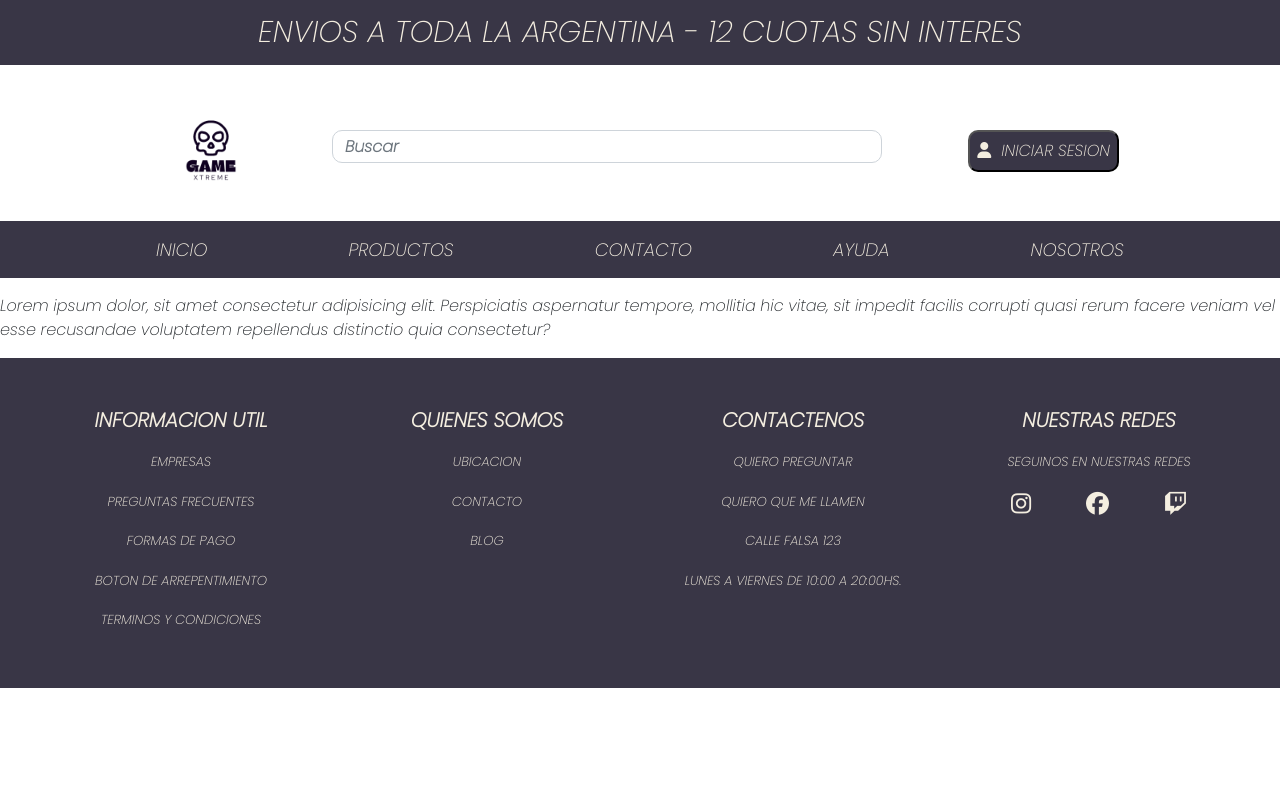
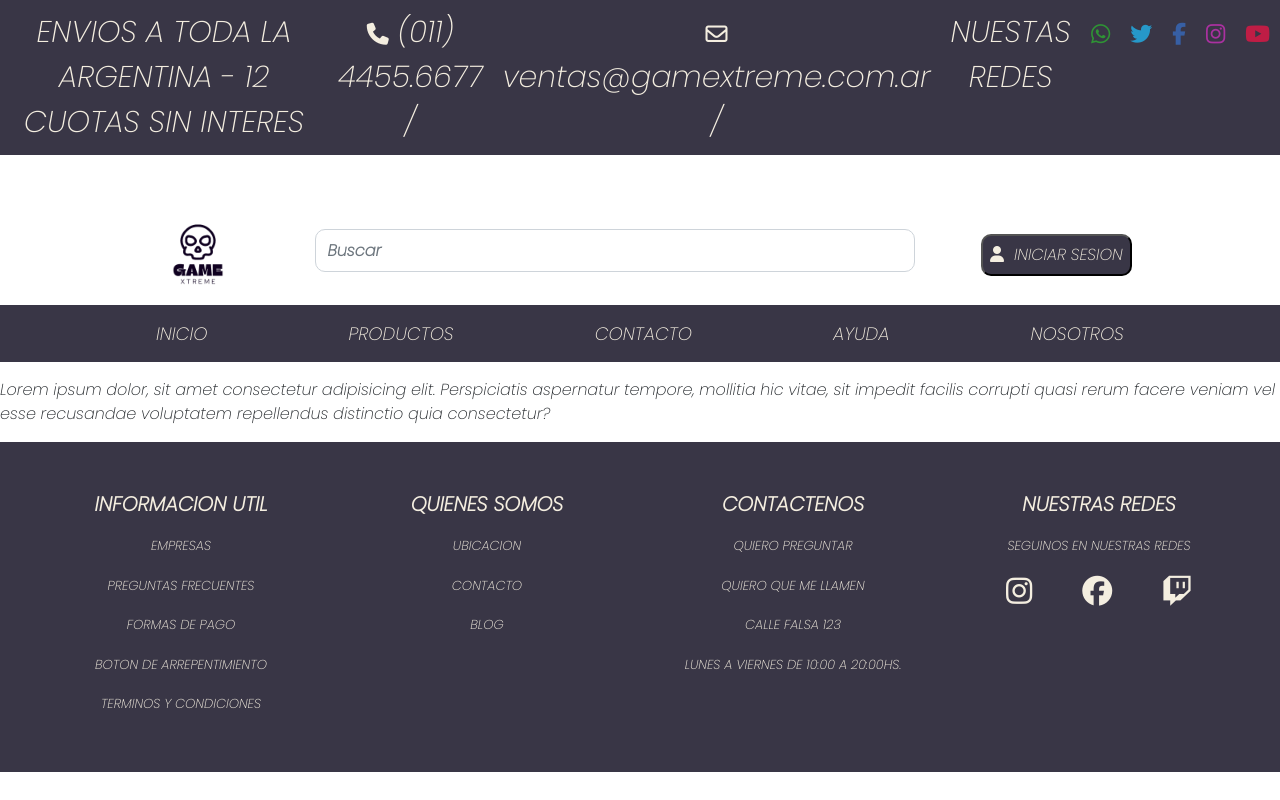
Before and after one commit to GereB92/Proyecto-Coder-DWEB, a website: page paginas/ayuda.html in a window 1280 px wide. Drawn offline with nearby package versions, Linux system fonts and the light colour scheme.

Commit message:
Agregue el menu arriba de todo y corregi erros de la pagina productos

```diff
--- a/paginas/ayuda.html
+++ b/paginas/ayuda.html
@@ -26,8 +26,20 @@
 </head>
 
 <body>
-    <header class="textoHeader">
-        <p>ENVIOS A TODA LA ARGENTINA - 12 CUOTAS SIN INTERES</p>
+    <header>
+        <div class="textoHeader">
+            <p>ENVIOS A TODA LA ARGENTINA - 12 CUOTAS SIN INTERES</p>
+            <div class="d-flex">
+                <p><i class="fas fa-phone"></i> (011) 4455.6677 /</p>
+                <p><i class="far fa-envelope"></i> ventas@gamextreme.com.ar /</p>
+                <p>NUESTAS REDES</p>
+                <p><i class="fab fa-whatsapp" style="color: #2f9335;"></i></p>
+                <p><i class="fab fa-twitter" style="color: #2698c9;"></i></p>
+                <p><i class="fab fa-facebook-f" style="color: #375fa4;"></i></p>
+                <p><i class="fab fa-instagram" style="color: #aa31a0;"></i></p>
+                <p><i class="fab fa-youtube" style="color: #bf1d45;"></i></p>
+            </div>
+        </div>
         <div class="contenedorLogo container">
             <img src="../imagenes/gamextreme.png" alt="">
             <input class="form-control" type="search" placeholder="Buscar">
--- a/scss/styles.scss
+++ b/scss/styles.scss
@@ -14,11 +14,19 @@
 
 /* HEADER */
 .textoHeader {
+    display: flex;
+    justify-content: space-around;
+    background-color: #393646;
+
     p {
         text-align: center;
-        background-color: #393646;
         color: #F4EEE0;
+        margin: 0;
         padding: 10px;
+    }
+
+    i {
+        font-size: 22px;
     }
 }
 
@@ -27,7 +35,7 @@
     justify-content: space-evenly;
     align-items: center;
     text-align: center;
-    padding: 20px;
+    margin-top: 50px;
 
     img {
         height: 100px;
@@ -35,7 +43,7 @@
 
     input {
         width: 600px;
-        height: 33px;
+        height: 43px;
         font-weight: bold;
         border-radius: 10px;
     }
@@ -72,7 +80,6 @@
     }
 
 }
-
 
 /* PRODUCTOS */
 .destacados {
@@ -172,7 +179,7 @@
         justify-content: space-evenly;
 
         i {
-            font-size: 23px;
+            font-size: 30px;
         }
 
     }
```
Also changed, not shown: index.html (+28 -6 lines), paginas/contacto.html (+14 -2 lines), paginas/nosotros.html (+14 -2 lines), paginas/productos.html (+14 -2 lines), scss/styles.css, 1 other file.
